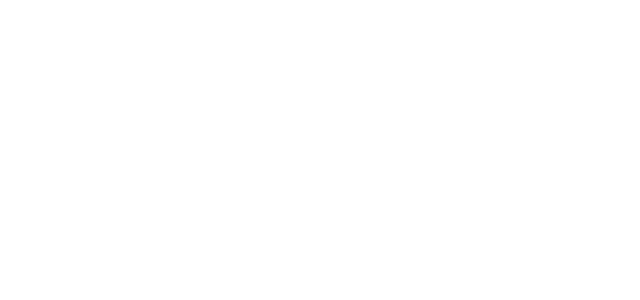
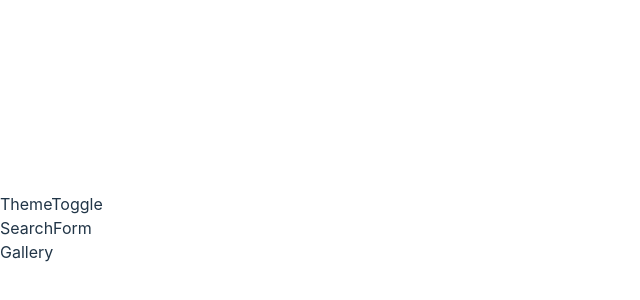
Before and after one commit to misiek869/Search_Images_App, a React (Vite) app: page / in a window 1280 px wide. Shown: the part 172-472 px from the top of the page, without its empty margins (0-640 px from the left). Built offline with nearby package versions, Linux system fonts and the light colour scheme.

Commit message:
create components and render

```diff
--- a/src/App.tsx
+++ b/src/App.tsx
@@ -1,5 +1,15 @@
+import Gallery from './components/Gallery'
+import SearchForm from './components/SearchForm'
+import ThemeToggle from './components/ThemeToggle'
+
 function App() {
-	return <div className=''></div>
+	return (
+		<>
+			<ThemeToggle />
+			<SearchForm />
+			<Gallery />
+		</>
+	)
 }
 
 export default App
--- /dev/null
+++ b/src/components/Gallery.tsx
@@ -0,0 +1,7 @@
+import React from 'react'
+
+const Gallery = () => {
+	return <div>Gallery</div>
+}
+
+export default Gallery
--- /dev/null
+++ b/src/components/SearchForm.tsx
@@ -0,0 +1,7 @@
+import React from 'react'
+
+const SearchForm = () => {
+	return <div>SearchForm</div>
+}
+
+export default SearchForm
--- /dev/null
+++ b/src/components/ThemeToggle.tsx
@@ -0,0 +1,7 @@
+import React from 'react'
+
+const ThemeToggle = () => {
+	return <div>ThemeToggle</div>
+}
+
+export default ThemeToggle
```
